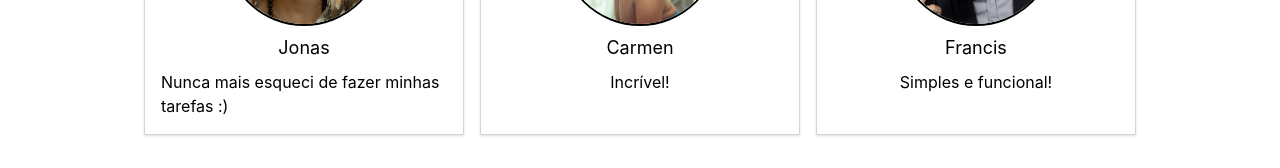
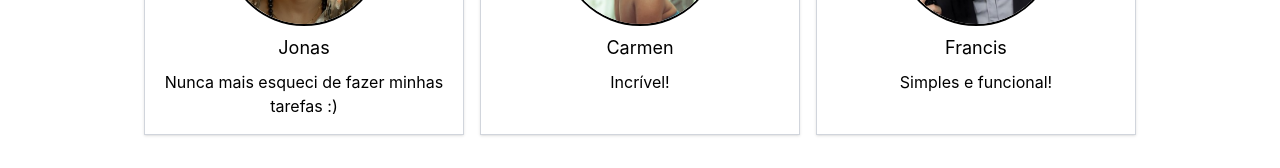
Before and after one commit to daviasaf/my-tasks, a Vue app: page / in a window 1280 px wide. Shown: the part 583-751 px from the top of the page. Built offline with nearby package versions, Linux system fonts and the light colour scheme.

Commit message:
Mudança nos comentários

```diff
--- a/src/components/UserComment.vue
+++ b/src/components/UserComment.vue
@@ -11,7 +11,7 @@ import { useTemplateRef } from 'vue';
       <img :src="props.url" class=" w-40 rounded-full border-2" >
     </div>
     <p class="my-2 text-lg text-center"> <slot name="nome" ></slot> </p>
-    <p> <slot name="comentario" ></slot> </p>
+    <p class="text-center"> <slot name="comentario" ></slot> </p>
   </div>
 </template>
 
```
